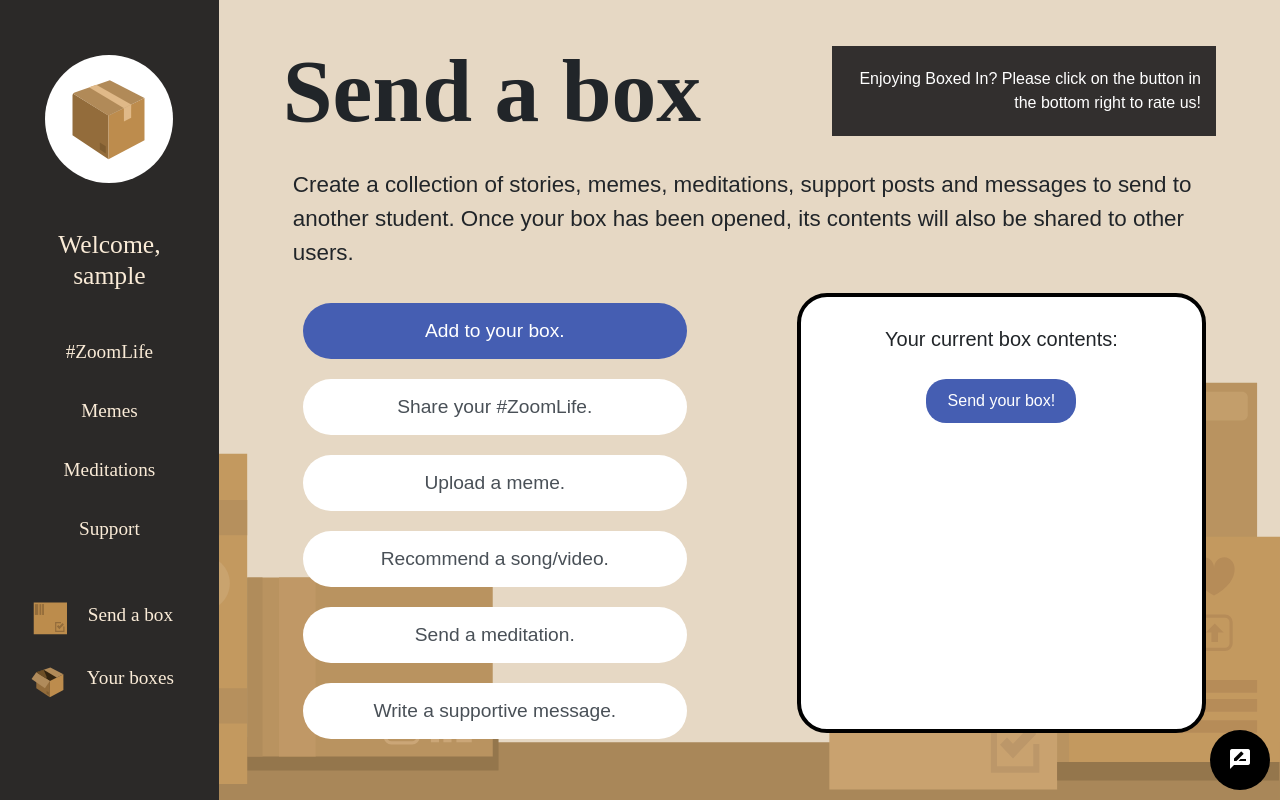
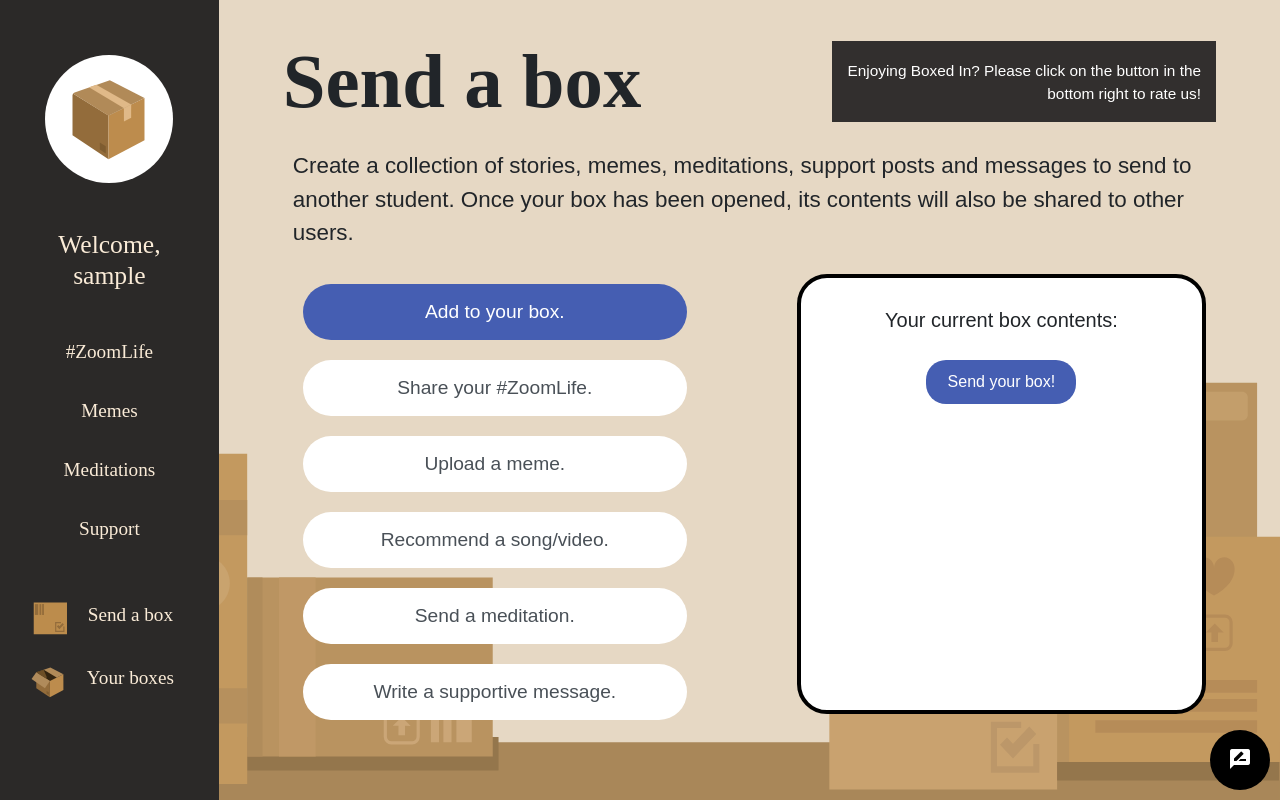
Before and after one commit to mwmlo/Boxed-In, a Flask app: page /send in a window 1280 px wide. Run offline with Flask 2, Linux system fonts and the light colour scheme; the visitor is signed in with stand-in values (Sample User, id 1); data comes from the database, SQL or seed files in the repository; data that the repository does not hold is empty; some libraries are stand-ins or nearby versions.

Commit message:
Minor CSS fix ups.

```diff
--- a/app/helpers.py
+++ b/app/helpers.py
@@ -101,12 +101,10 @@ def sortBox(category, tableName):
     )
 
     content = db.execute(selectItem, [receiverId]).fetchall()
-    print(content)
 
+    # Ensure content exists
     if len(content) == 0:
         content = [[()]]
-
-    print("Altered content is: ", content)
 
     if content[0][0]:
 
--- a/app/static/feed.css
+++ b/app/static/feed.css
@@ -162,12 +162,12 @@
     }
 
     #header {
-        font-size: 7vw;
+        font-size: 6vw;
     }
 
     #guide {
         background-color: rgb(50, 47, 46);
-        height: 100%;
+        height: 70%;
         max-height: 7vw;
         margin: auto 5vw;
         width: 30vw;
--- a/app/static/index.css
+++ b/app/static/index.css
@@ -117,12 +117,12 @@
 
 }
 
-.btn {
+#signup, #login {
   flex-grow: 1;
   padding: 10px;
   width: 10vw;
   min-width: 100px;
-  min-height: 30px;
+  min-height: 50px;
   font-family: 'Work Sans', sans-serif;
   font-size: 120%;
 }
--- a/app/templates/receive.html
+++ b/app/templates/receive.html
@@ -13,7 +13,7 @@ Your boxes
 {% endblock %}
 
 {% block guide %}
-What comes around goes around. The more boxes sent, the better!
+<p>What comes around goes around. The more boxes sent, the better!</p>
 {% endblock %}
 
 {% block main %}
--- a/app/templates/send.html
+++ b/app/templates/send.html
@@ -13,7 +13,7 @@ Send a box
 {% endblock %}
 
 {% block guide %}
-Enjoying Boxed In? Please click on the button in the bottom right to rate us!
+<p>Enjoying Boxed In? Please click on the button in the bottom right to rate us!</p>
 {% endblock %}
 
 {% block main %}
```
